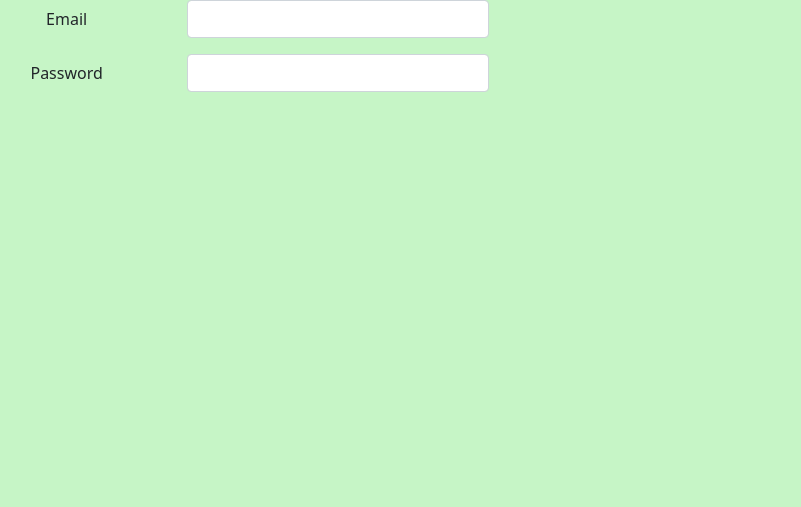
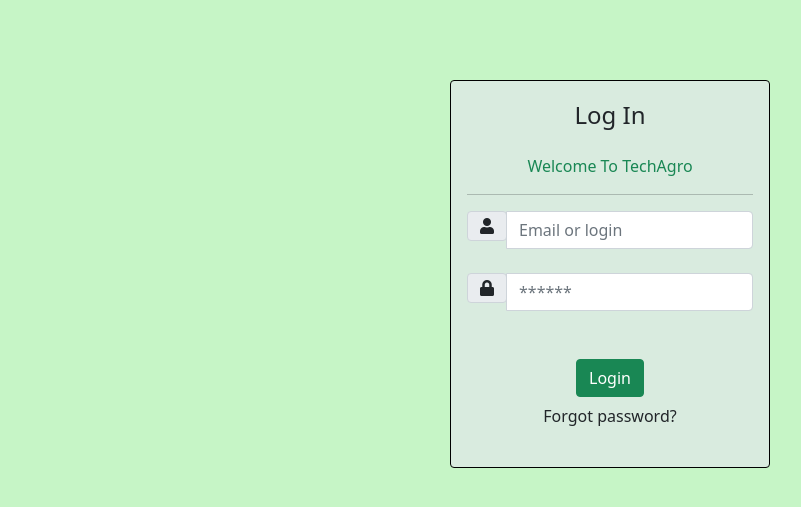
Before and after one commit to Aniketdigge/TechAgro, a Django app: page /customer/login/ in a window 1280 px wide. Shown: the part 56-563 px from the top of the page, without its empty margins (30-831 px from the left). Run offline with Django 3.2, Linux system fonts and the light colour scheme; some libraries are stand-ins or nearby versions.

Commit message:
Updated customer_login.html

```diff
--- a/TechAgro/customer/templates/customer/customer_login.html
+++ b/TechAgro/customer/templates/customer/customer_login.html
@@ -1,16 +1,47 @@
-{% extends 'customer/basic.html' %} {% block title %} Login{% endblock %} {% block body %}
+{% extends 'customer/basic.html' %} {% block title %} Login{% endblock %}
+<link href="//maxcdn.bootstrapcdn.com/bootstrap/4.0.0/css/bootstrap.min.css" rel="stylesheet" id="bootstrap-css">
+<script src="//maxcdn.bootstrapcdn.com/bootstrap/4.0.0/js/bootstrap.min.js"></script>
+<script src="//cdnjs.cloudflare.com/ajax/libs/jquery/3.2.1/jquery.min.js"></script>
+
+{% block body %}
+
+<!------ Include the above in your HEAD tag ---------->
+
+<link rel="stylesheet" href="https://use.fontawesome.com/releases/v5.0.8/css/all.css">
 <center>
-    <div class="mb-3 row">
-        <label for="staticEmail" class="col-sm-2 col-form-label">Email</label>
-        <div class="col-sm-3">
-            <input type="text" class="form-control" id="inputemail">
-        </div>
-    </div>
-    <div class="mb-3 row">
-        <label for="inputPassword" class="col-sm-2 col-form-label">Password</label>
-        <div class="col-sm-3">
-            <input type="password" class="form-control" id="inputPassword">
-        </div>
+    <div class="card col-xs-5 col-sm-5 col-md-3" style="top: 80px; background-color: #d9ebdf; border-color: black;">
+        <article class="card-body">
+            <h4 class="card-title text-center mb-4 mt-1">Log In</h4>
+            <p class="text-success text-center">Welcome To TechAgro</p>
+            <hr>
+            <form>
+                <div class="form-group">
+                    <div class="input-group">
+                        <div class="input-group-prepend">
+                            <span class="input-group-text"> <i class="fa fa-user"></i> </span>
+                        </div>
+                        <input name="" class="form-control" placeholder="Email or login" type="email">
+                    </div><br>
+                    <!-- input-group.// -->
+                </div>
+                <!-- form-group// -->
+                <div class="form-group">
+                    <div class="input-group">
+                        <div class="input-group-prepend">
+                            <span class="input-group-text"> <i class="fa fa-lock"></i> </span>
+                        </div>
+                        <input class="form-control" placeholder="******" type="password">
+                    </div><br>
+                    <!-- input-group.// -->
+                </div><br>
+                <!-- form-group// -->
+                <div class="form-group">
+                    <button type="submit" class="btn btn-success btn-block"> Login  </button>
+                </div>
+                <!-- form-group// -->
+                <p class="text-center"><a href="#" class="btn">Forgot password?</a></p>
+            </form>
+        </article>
     </div>
 </center>
 {% endblock %}
```
